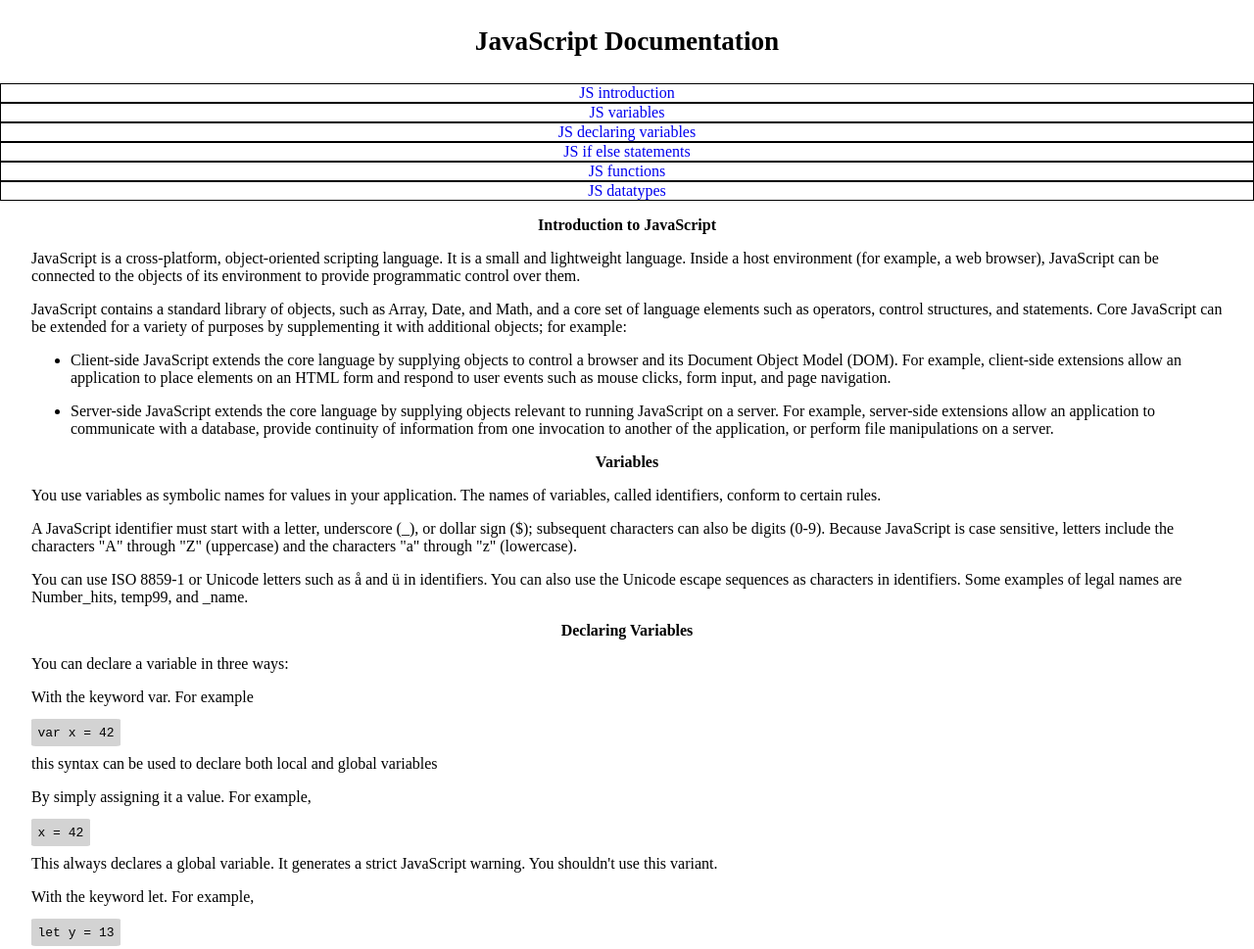
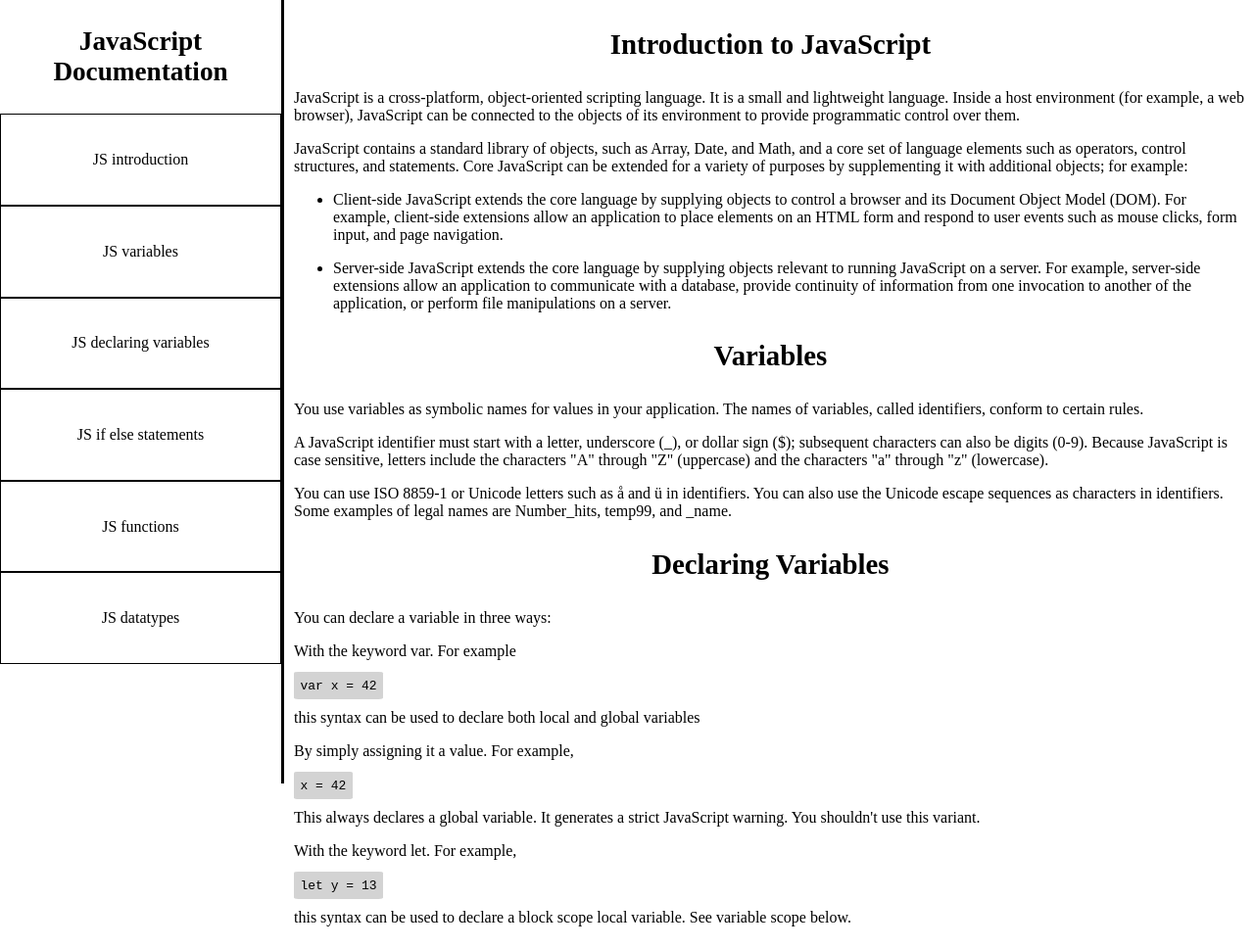
Before and after one commit to Luismunguiasalas/Technical-Documentation-Pape, a plain HTML site: page index.html in a window 1280 px wide. Shown: the top 969 px of the page at 98% size. Drawn offline with Linux system fonts and the light colour scheme.

Commit message:
Update main.css
responsive: mobile, tablet and desktop

```diff
--- a/main.css
+++ b/main.css
@@ -2,6 +2,10 @@
     box-sizing: border-box;
     /* padding: 0; */
     margin: 0;
+}
+
+body {
+    width: 100%;
 }
 
 header {
@@ -40,6 +44,11 @@ code {
     display: block;
     text-align: center;
     border: 1px solid black;
+    color: black;
+}
+
+.nav-link:hover {
+    background-color: lightgrey;
 }
 
 /* navigation end */
@@ -49,3 +58,55 @@ code {
     width: 95%;
     margin: auto;
 }
+
+@media screen and (min-width: 500px) {
+    #navbar {
+        /* width: 70%; */
+        margin: auto;
+    }
+
+    .nav-link {
+        margin: auto;
+        width: 30%;
+        border: none;
+        text-decoration-line: underline;
+    }
+}
+
+@media screen and (min-width: 768px) {
+    body {
+        display: flex;
+    }
+
+    header {
+        font-size: 1.8em;
+    }
+
+    #navbar {
+        position: fixed;
+        min-width: 290px;
+        max-width: 19vw;
+        height: 100%;
+        top: 0;
+        left: 0;
+        border-right-style: solid;
+        border-block-color: black;
+    }
+
+    .nav-link {
+        width: 100%;
+        border: 1px solid black;
+        text-decoration: none;
+        padding: 2.3em;
+    }
+
+    #main-doc {
+        position: absolute;
+        margin-left: 300px;
+        margin-right: 10px;
+        width: 76vw;
+        overflow-y: scroll;
+
+        /* position: fixed; */
+    }
+}
```
